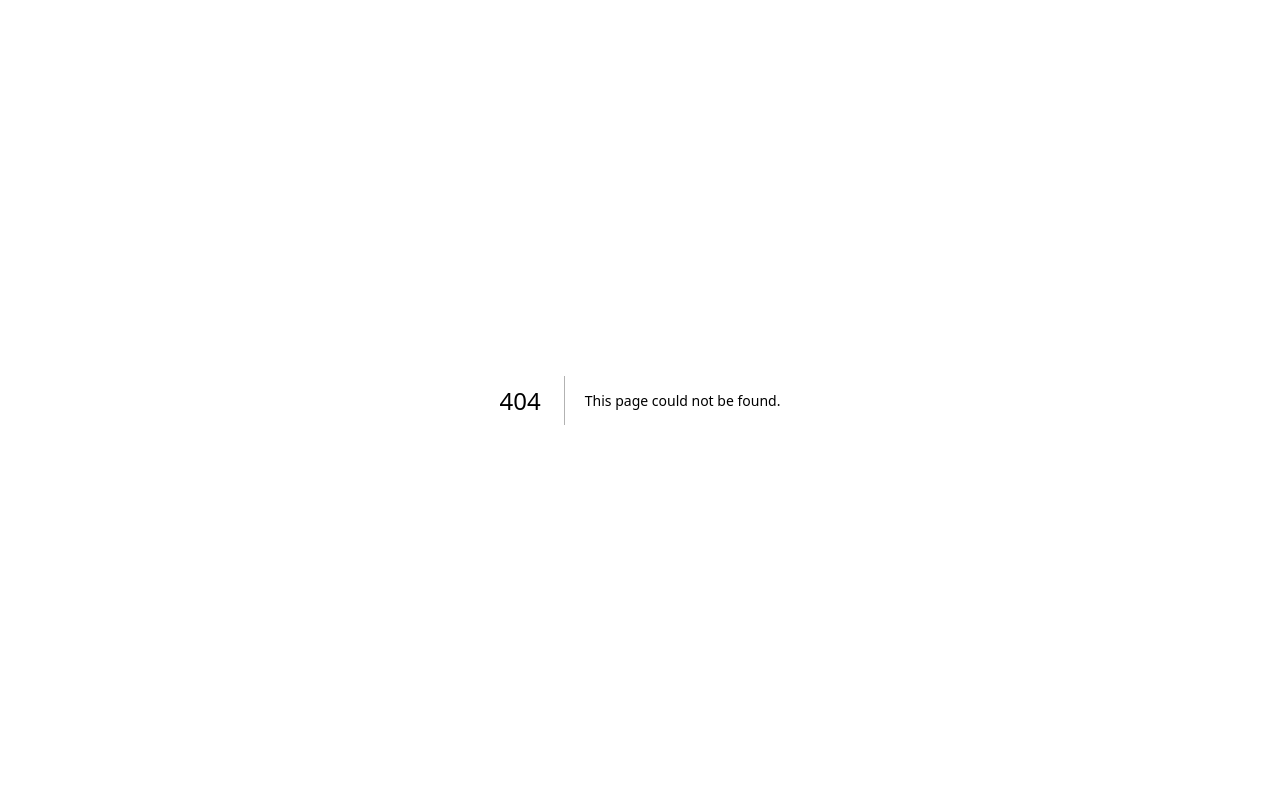
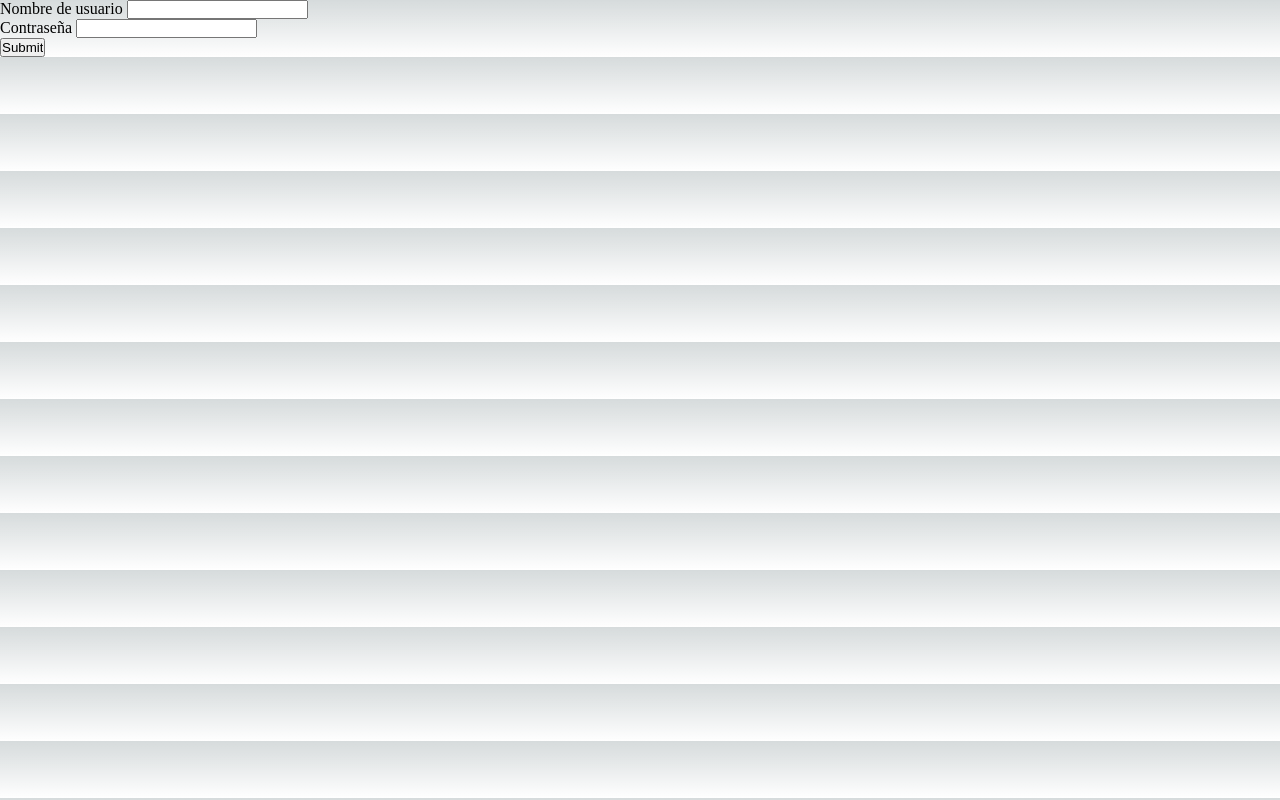
Before and after one commit to ignisMX/poc-micro-front-end, a Next.js app in the folder main-app/: page /login in a window 1280 px wide. Before the commit this address had no page. Built offline with nearby package versions, Linux system fonts and the light colour scheme.

Commit message:
it adds logic for login

```diff
--- /dev/null
+++ b/main-app/src/pages/login/index.jsx
@@ -0,0 +1,60 @@
+"use client";
+import { useRouter } from "next/navigation";
+import { signIn } from "next-auth/react";
+import { useState } from "react";
+export default function Login({}) {
+  const router = useRouter();
+  const [userAccount, setUserAccount] = useState({
+    username: "",
+    password: "",
+  });
+
+  const handleInputChange = (event) => {
+    setUserAccount({
+      ...userAccount,
+      [event.target.name]: event.target.value,
+    });
+  };
+
+  const handleFormSubmit = async (event) => {
+    event.preventDefault();
+    const result = await signIn("credentials", {
+      username: userAccount.username,
+      password: userAccount.password,
+      redirect: false,
+    });
+    if (result.ok) {
+      router.push("dashboard");
+    } else {
+    }
+  };
+
+  return (
+    <main>
+      <form onSubmit={handleFormSubmit}>
+        <div>
+          <label>Nombre de usuario </label>
+          <input
+            type="text"
+            name="username"
+            value={userAccount.username}
+            onChange={handleInputChange}
+          />
+        </div>
+
+        <div>
+          <label>Contraseña </label>
+          <input
+            type="password"
+            name="password"
+            value={userAccount.password}
+            onChange={handleInputChange}
+          />
+        </div>
+        <div>
+          <input type="submit" />
+        </div>
+      </form>
+    </main>
+  );
+}
```
